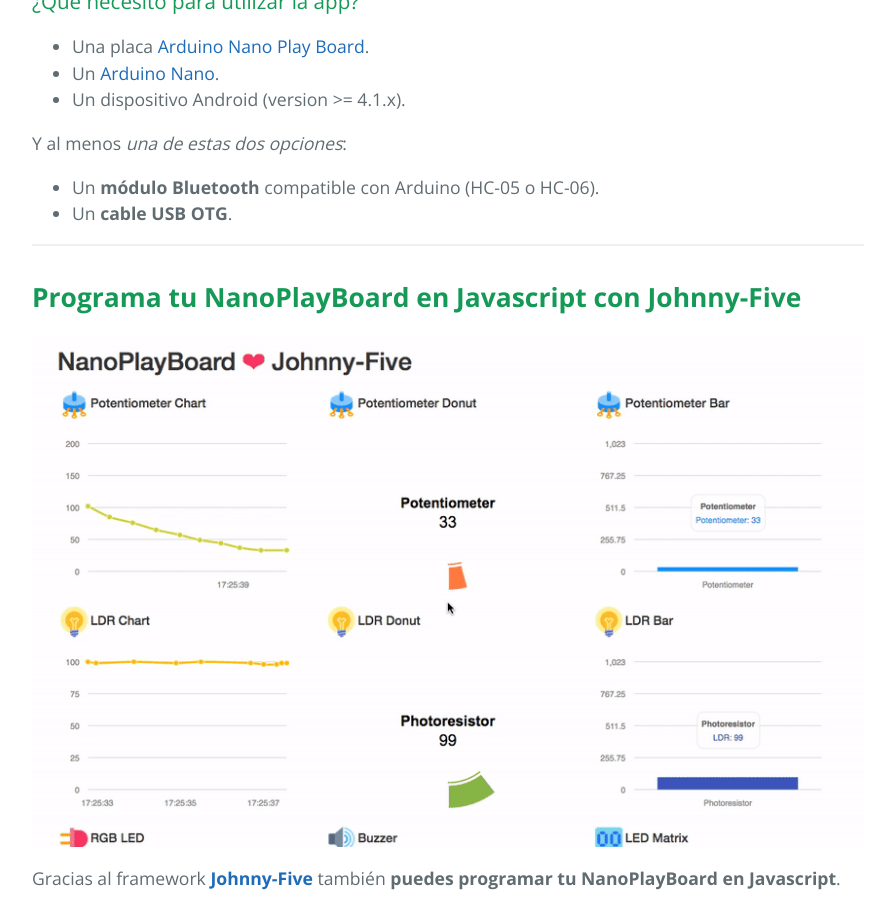
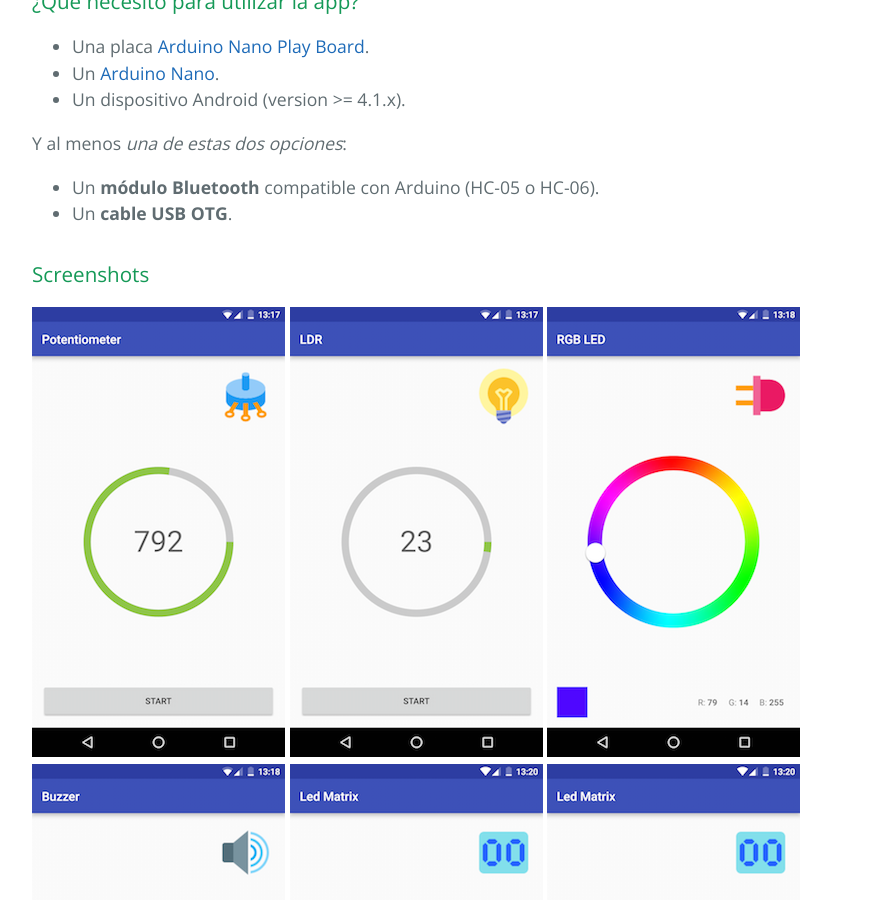
Before and after one commit to nanoplayboard/nanoplayboard.github.io, a Jekyll site: the page built from index.md, in a window 1280 px wide and 900 px high, scrolled down 4285 px. Shown: the whole window, without its empty margins (192-1062 px from the left). Built offline with Jekyll 4.4.1, drawn with Linux system fonts in a browser that asks for light colours.

Commit message:
Added screenshots section

```diff
--- a/index.md
+++ b/index.md
@@ -121,6 +121,15 @@
   * Un **módulo Bluetooth** compatible con Arduino (HC-05 o HC-06).
   * Un **cable USB OTG**.
 
+### Screenshots
+
+![Potentiometer](resources/screenshots/potentiometer.png)
+![LDR](resources/screenshots/ldr.png)
+![RGB LED](resources/screenshots/rgb_led.png)
+![Buzzer](resources/screenshots/buzzer.png)
+![Led Matrix](resources/screenshots/ledmatrix.png)
+![Led Matrix Pattern](resources/screenshots/ledmatrix_pattern.png)
+
 ---
 
 <a name="Johnny-Five"></a>
```
